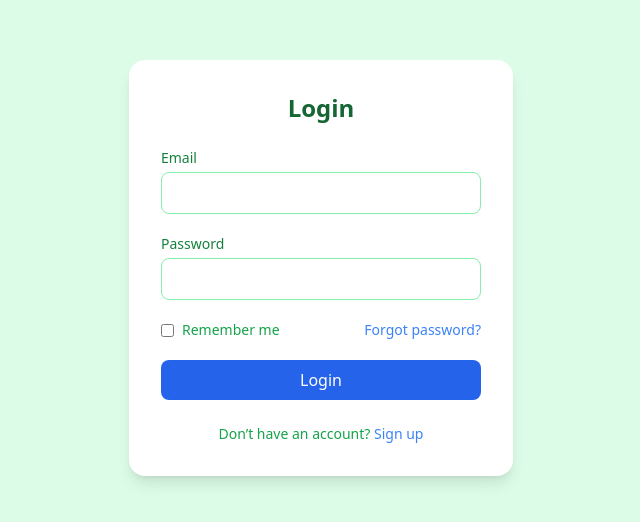
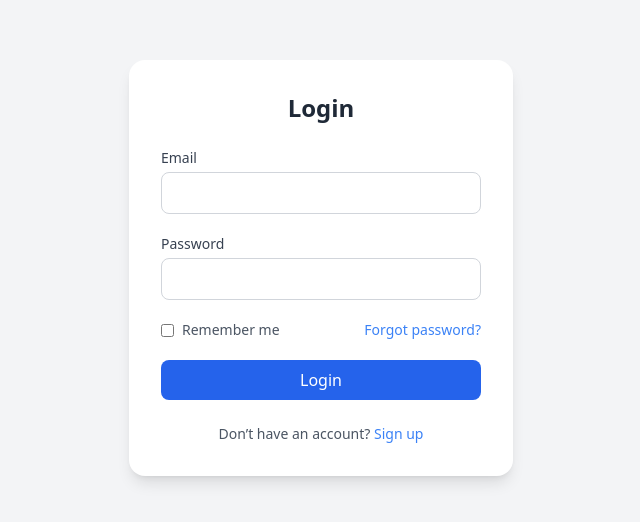
Before and after one commit to tkibnyusuf/August_Batch, a plain HTML site: page index.html in a window 1280 px wide. Shown: the part 132-654 px from the top of the page, without its empty margins (319-959 px from the left). Drawn offline with nearby package versions, Linux system fonts and the light colour scheme.

Commit message:
Update index.html

```diff
--- a/index.html
+++ b/index.html
@@ -6,30 +6,30 @@
   <title>Login Page</title>
   <script src="https://cdn.tailwindcss.com"></script>
 </head>
-<body class="bg-green-100 flex items-center justify-center h-screen">
+<body class="bg-gray-100 flex items-center justify-center h-screen">
   <div class="w-full max-w-sm bg-white rounded-2xl shadow-lg p-8">
-    <h2 class="text-2xl font-bold text-green-800 text-center mb-6">Login</h2>
+    <h2 class="text-2xl font-bold text-gray-800 text-center mb-6">Login</h2>
 
     <form action="#" method="POST" class="space-y-5">
       <!-- Email -->
       <div>
-        <label for="email" class="block text-sm font-medium text-green-700">Email</label>
+        <label for="email" class="block text-sm font-medium text-gray-700">Email</label>
         <input type="email" id="email" name="email" required
-          class="w-full px-4 py-2 mt-1 border rounded-lg focus:ring-2 focus:ring-blue-500 focus:outline-none border-green-300">
+          class="w-full px-4 py-2 mt-1 border rounded-lg focus:ring-2 focus:ring-blue-500 focus:outline-none border-gray-300">
       </div>
 
       <!-- Password -->
       <div>
-        <label for="password" class="block text-sm font-medium text-green-700">Password</label>
+        <label for="password" class="block text-sm font-medium text-gray-700">Password</label>
         <input type="password" id="password" name="password" required
-          class="w-full px-4 py-2 mt-1 border rounded-lg focus:ring-2 focus:ring-blue-500 focus:outline-none border-green-300">
+          class="w-full px-4 py-2 mt-1 border rounded-lg focus:ring-2 focus:ring-blue-500 focus:outline-none border-gray-300">
       </div>
 
       <!-- Remember + Forgot -->
       <div class="flex items-center justify-between">
         <label class="flex items-center">
           <input type="checkbox" class="mr-2">
-          <span class="text-sm text-green-600">Remember me</span>
+          <span class="text-sm text-gray-600">Remember me</span>
         </label>
         <a href="#" class="text-sm text-blue-500 hover:underline">Forgot password?</a>
       </div>
@@ -42,7 +42,7 @@
     </form>
 
     <!-- Signup link -->
-    <p class="text-center text-sm text-green-600 mt-6">
+    <p class="text-center text-sm text-gray-600 mt-6">
       Don’t have an account?
       <a href="#" class="text-blue-500 hover:underline">Sign up</a>
     </p>
```
